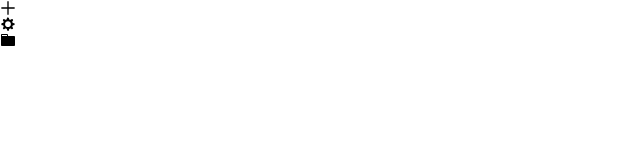
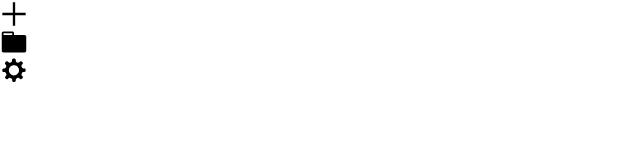
Before and after one commit to LucasBroda/DiscordWithTailwind, a React (Create React App) app: page / in a window 1280 px wide. Shown: the top 160 px of the page, without its empty margins (0-640 px from the left). Built offline with nearby package versions, Linux system fonts and the light colour scheme.

Commit message:
fix: good icons order

```diff
--- a/src/SideBar.js
+++ b/src/SideBar.js
@@ -6,9 +6,9 @@ import { GoFileDirectory } from "react-icons/go";
 const SideBar = () => {
     return (
         <div className="fixed top-0 left-0 h-screen w-16 m-0 flex flex-col bg-primary text-secondary shadow-lg">
-            <SideBarIcon icon={<GrAdd/>}></SideBarIcon>
-            <SideBarIcon icon={<DiAptana/>}></SideBarIcon>
-            <SideBarIcon icon={<GoFileDirectory/>}></SideBarIcon>
+            <SideBarIcon icon={<GrAdd size="28"/>}></SideBarIcon>
+            <SideBarIcon icon={<GoFileDirectory size="28"/>}></SideBarIcon>
+            <SideBarIcon icon={<DiAptana size="28"/>}></SideBarIcon>
         </div>
     )
 }
```
